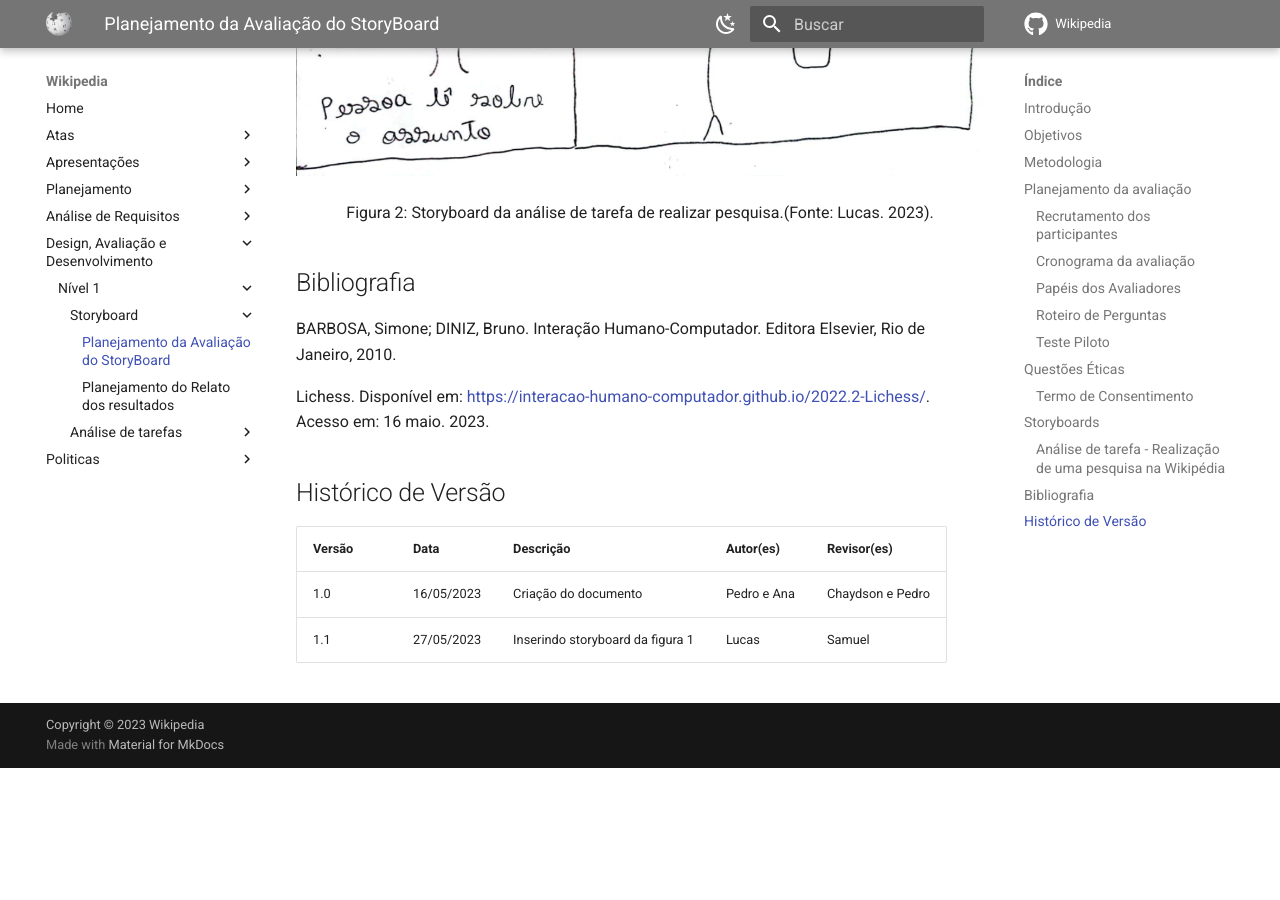
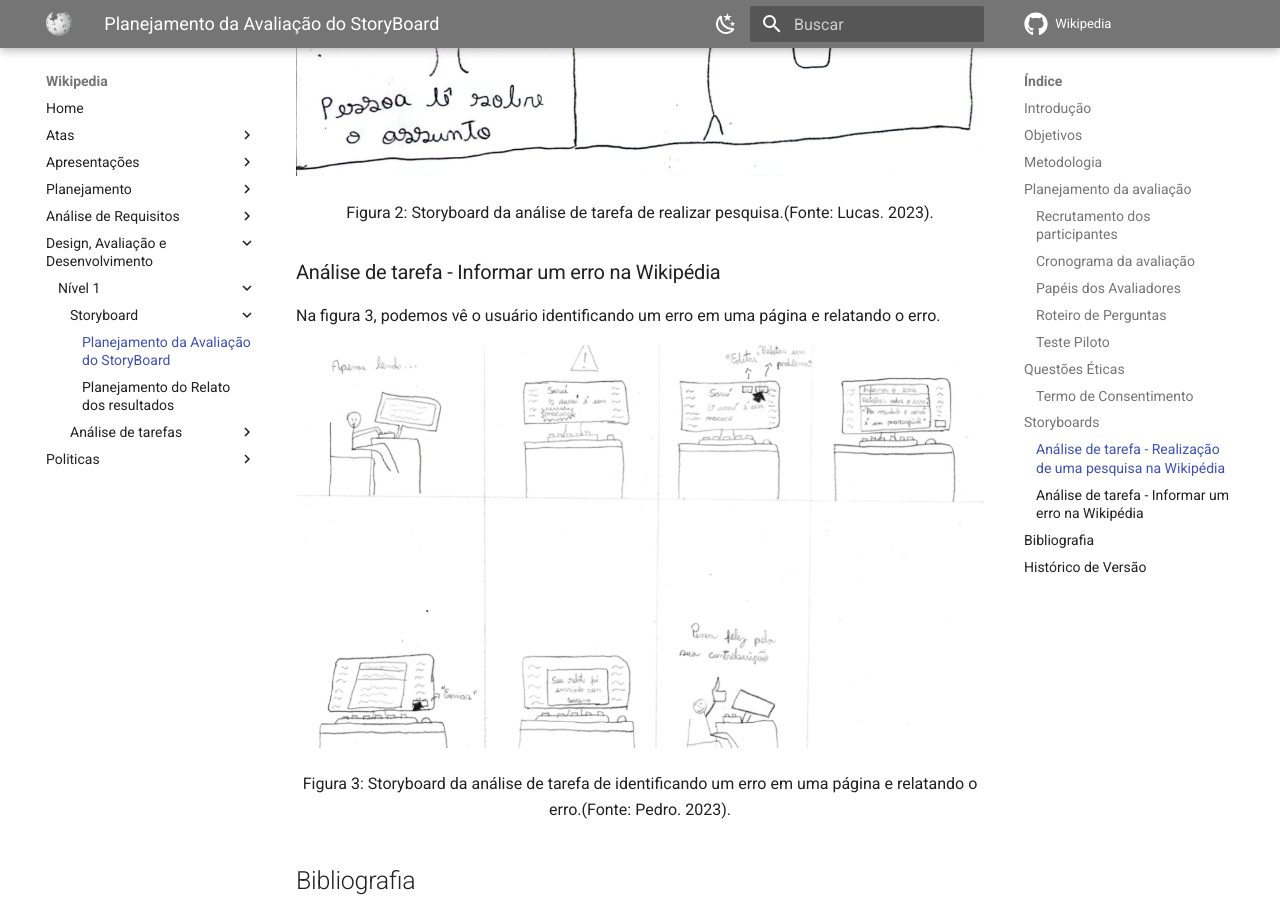
Before and after one commit to Interacao-Humano-Computador/2023.1-Wikipedia, an MkDocs documentation site: the page built from docs/design-avaliacao-desenvolvimento/nivel1/storyboard/planejamentoDaAvaliacao.md, in a window 1280 px wide and 900 px high, scrolled down 3612 px. Built offline with MkDocs 1.6.1 and Material for MkDocs 9.7.7, drawn with Linux system fonts in a browser that asks for light colours; comment, search, counter and statistics services are not loaded; before the commit the page ends 4380 px from its top, so only the background shows below that.

Commit message:
adicionando o storyboard de informar um erro no wikipedia

```diff
--- a/docs/design-avaliacao-desenvolvimento/nivel1/storyboard/planejamentoDaAvaliacao.md
+++ b/docs/design-avaliacao-desenvolvimento/nivel1/storyboard/planejamentoDaAvaliacao.md
@@ -72,6 +72,16 @@ Na figura 2, podemos vê o usuário fazendo uma pesquisa sobre um tema que ele t
 <p>Figura 2: Storyboard da análise de tarefa de realizar pesquisa.(Fonte: Lucas. 2023).</p>
 </div>
 
+### Análise de tarefa - Informar um erro na Wikipédia
+
+Na figura 3, podemos vê o usuário identificando um erro em uma página e relatando o erro.
+
+<img src="../../../../images/storyboards/informaErro.png"/>
+
+<div style="text-align: center">
+<p>Figura 3: Storyboard da análise de tarefa de identificando um erro em uma página e relatando o erro.(Fonte: Pedro. 2023).</p>
+</div>
+
 ## Bibliografia
 
 BARBOSA, Simone; DINIZ, Bruno. Interação Humano-Computador. Editora Elsevier, Rio de Janeiro, 2010.
```
Also changed, not shown: docs/images/storyboards/informaErro.png (added).
